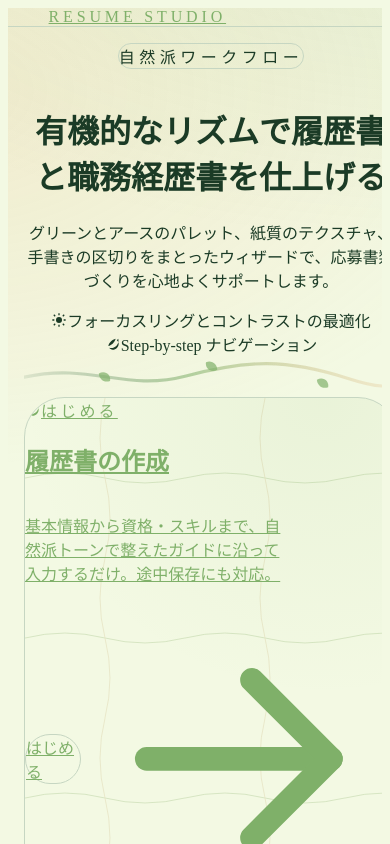
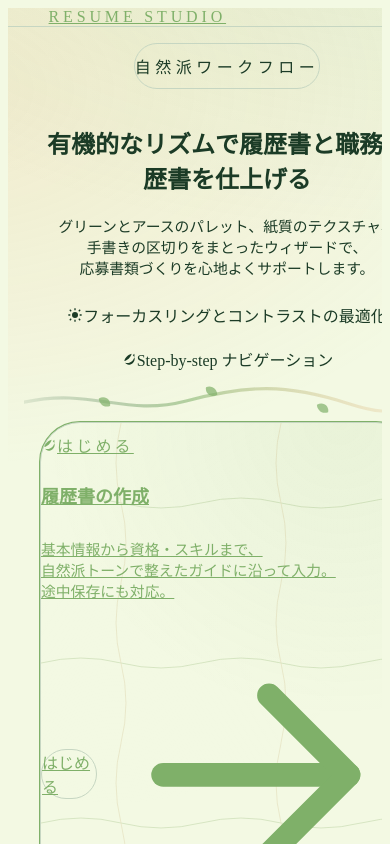
Before and after one commit to ANOSkdy/ai-robi, a Next.js app: page / in a window 390 px wide. Shown: the top 844 px of the page. Built offline with nearby package versions, Linux system fonts and the light colour scheme.

Commit message:
feat(ui): mobile-first stamp cards—fix text clipping & responsive type

```diff
--- a/app/globals.css
+++ b/app/globals.css
@@ -1,6 +1,30 @@
 @tailwind base;
 @tailwind components;
 @tailwind utilities;
+
+@layer utilities {
+  /* 日本語の改行最適化（単語途中でも落とせる） */
+  .text-anywhere {
+    overflow-wrap: anywhere;
+    word-break: keep-all;
+  }
+
+  /* 見出しの行長バランス（対応ブラウザでは効く） */
+  .text-balance {
+    text-wrap: balance;
+  }
+
+  .text-pretty {
+    text-wrap: pretty;
+  }
+
+  /* iOS ノッチの安全域 */
+  .safe-area-px {
+    padding-top: env(safe-area-inset-top);
+    padding-left: env(safe-area-inset-left);
+    padding-right: env(safe-area-inset-right);
+  }
+}
 
 :root {
   --brand-green1: 27 81 45;
--- a/app/page.tsx
+++ b/app/page.tsx
@@ -49,50 +49,54 @@ export default function HomePage() {
   const cards = [
     {
       title: '履歴書の作成',
-      description: '基本情報から資格・スキルまで、自然派トーンで整えたガイドに沿って入力するだけ。途中保存にも対応。',
+      description: '基本情報から資格・スキルまで、自然派トーンで整えたガイドに沿って入力。途中保存にも対応。',
       href: '/resume',
       icon: <LeafIcon width={16} height={16} aria-hidden />,
     },
     {
       title: '職務経歴書の作成',
-      description: '実績やスキルをステップごとに整理し、印象的な職務経歴書を完成。過去のエピソードもやさしく捕まえます。',
+      description: 'プロジェクトや成果を一歩ずつ整理。フォーカスリングとコントラストを最適化したUIで書きやすく。',
       href: '/work-history',
       icon: <DropletIcon width={16} height={16} aria-hidden />,
     },
   ];
 
   return (
-    <div className="relative grid gap-14">
-      <div className="relative mx-auto max-w-3xl text-center">
-        <span className="leaf-clip-a absolute -left-12 top-4 h-16 w-16 bg-brand-earth1/20" aria-hidden />
-        <span className="leaf-clip-b absolute -right-10 bottom-2 h-12 w-12 bg-brand-green2/20" aria-hidden />
-        <p className="inline-flex items-center gap-2 rounded-full border border-brand-green2/40 bg-white/70 px-4 py-2 text-xs font-semibold uppercase tracking-[0.28em] text-brand-green1">
+    <div className="safe-area-px relative flex flex-col gap-14 pb-16">
+      <section className="relative">
+        <div className="container mx-auto max-w-screen-md px-4 text-center sm:px-6">
+          <span className="leaf-clip-a absolute -left-8 top-4 h-14 w-14 bg-brand-earth1/20 sm:-left-12 sm:h-16 sm:w-16" aria-hidden />
+          <span className="leaf-clip-b absolute -right-6 bottom-4 h-10 w-10 bg-brand-green2/20 sm:-right-10 sm:h-12 sm:w-12" aria-hidden />
+          <p className="inline-flex min-h-[44px] items-center justify-center gap-2 rounded-full border border-brand-green2/40 bg-white/80 px-4 text-anywhere text-xs font-semibold uppercase tracking-[0.28em] text-brand-green1">
             自然派ワークフロー
           </p>
-        <h1 className="mt-6 text-4xl font-semibold tracking-tight text-brand-green1 sm:text-[2.75rem]">
+          <h1 className="mt-6 text-anywhere text-balance text-pretty font-semibold leading-tight text-brand-green1 [font-size:clamp(24px,6vw,40px)]">
             有機的なリズムで履歴書と職務経歴書を仕上げる
           </h1>
-        <p className="mt-4 text-base leading-relaxed text-brand-earth2/90">
+          <p className="mt-4 text-anywhere text-pretty leading-relaxed text-brand-earth2/90 [font-size:clamp(14px,3.8vw,18px)]">
             グリーンとアースのパレット、紙質のテクスチャ、手書きの区切りをまとったウィザードで、応募書類づくりを心地よくサポートします。
           </p>
           <div className="mt-6 flex flex-wrap justify-center gap-3 text-sm text-brand-green1">
-          <span className="inline-flex items-center gap-2 rounded-full bg-white/70 px-4 py-2">
+            <span className="inline-flex min-h-[44px] items-center gap-2 rounded-full bg-white/80 px-4 text-anywhere text-pretty">
               <SunIcon width={16} height={16} aria-hidden />
               フォーカスリングとコントラストの最適化
             </span>
-          <span className="inline-flex items-center gap-2 rounded-full bg-white/70 px-4 py-2">
+            <span className="inline-flex min-h-[44px] items-center gap-2 rounded-full bg-white/80 px-4 text-anywhere text-pretty">
               <LeafIcon width={16} height={16} aria-hidden />
               Step-by-step ナビゲーション
             </span>
           </div>
         </div>
+      </section>
 
       <OrganicDivider variant="vine" className="mx-auto max-w-4xl" />
 
-      <div className="grid gap-6 md:grid-cols-2">
+      <div className="container mx-auto max-w-screen-sm md:max-w-screen-md px-4 sm:px-6">
+        <div className="grid grid-cols-1 gap-4 sm:grid-cols-2 sm:gap-6">
           {cards.map((card) => (
             <StampCard key={card.title} {...card} />
           ))}
+        </div>
       </div>
 
       <p className="text-center text-sm text-brand-earth2/80">
--- a/components/StampCard.tsx
+++ b/components/StampCard.tsx
@@ -13,7 +13,7 @@ interface StampCardProps {
 
 export default function StampCard({ title, description, href, icon, ctaLabel = 'はじめる' }: StampCardProps) {
   const badge = (
-    <span className="inline-flex items-center gap-2 rounded-full bg-white/60 px-4 py-2 text-xs font-semibold uppercase tracking-[0.2em] text-brand-green1">
+    <span className="inline-flex min-h-[44px] items-center gap-2 rounded-full bg-white/70 px-4 text-anywhere text-pretty text-xs font-semibold uppercase tracking-[0.2em] text-brand-green1">
       {icon}
       <span>{ctaLabel}</span>
     </span>
@@ -22,30 +22,27 @@ export default function StampCard({ title, description, href, icon, ctaLabel = '
   return (
     <Link
       href={href}
-      className="group relative block overflow-hidden rounded-[2.5rem] border border-brand-green2/30 bg-paper p-8 shadow-lg transition-transform duration-300 hover:-translate-y-1 hover:shadow-2xl focus-visible:outline-none"
+      role="link"
+      aria-label={title}
+      className="group relative flex w-full flex-col gap-4 rounded-[2.5rem] border border-brand-green2/30 bg-paper p-5 shadow-lg ring-1 ring-black/5 transition-transform duration-200 hover:-translate-y-1 hover:shadow-2xl focus-visible:outline-none sm:p-7"
     >
-      <span className="pointer-events-none absolute -right-20 top-1/2 h-64 w-64 -translate-y-1/2 rounded-full bg-gradient-to-br from-brand-green2/40 via-brand-earth1/40 to-transparent blur-3xl transition-all duration-500 group-hover:-translate-y-[55%]" />
-      <span className="pointer-events-none absolute -left-12 -top-12 h-32 w-32 rotate-12 rounded-[4rem] bg-brand-green2/20 mix-blend-multiply blur-xl" />
-      <div className="relative grid gap-6">
-        <div className="flex items-start justify-between gap-6">
-          <div className="grid gap-3">
+      <span className="pointer-events-none absolute -right-24 top-1/2 h-64 w-64 -translate-y-1/2 rounded-full bg-gradient-to-br from-brand-green2/40 via-brand-earth1/40 to-transparent blur-3xl transition-all duration-500 group-hover:-translate-y-[55%]" aria-hidden />
+      <span className="pointer-events-none absolute -left-14 -top-14 h-32 w-32 rotate-12 rounded-[4rem] bg-brand-green2/20 mix-blend-multiply blur-xl" aria-hidden />
+
+      <div className="relative flex flex-col gap-4 text-brand-green1">
         {badge}
-            <h2 className="text-3xl font-semibold tracking-tight text-brand-green1 sm:text-[2.35rem]">
+        <h2 className="text-anywhere text-balance text-pretty font-semibold leading-snug [font-size:clamp(18px,4.6vw,28px)]">
           {title}
         </h2>
         {description ? (
-              <p className="max-w-[32ch] text-base leading-relaxed text-brand-earth2/90">
+          <p className="text-anywhere text-pretty leading-relaxed text-brand-earth2/90 [font-size:clamp(14px,3.8vw,17px)]">
             {description}
           </p>
         ) : null}
       </div>
-          <div className="leaf-clip-a relative hidden h-20 w-20 shrink-0 items-center justify-center overflow-hidden rounded-full bg-gradient-to-br from-brand-earth1/60 to-brand-green2/40 text-brand-green1 shadow-xl sm:flex">
-            <span className="leaf-clip-b absolute inset-1 bg-white/40" />
-            <span className="relative text-sm font-semibold tracking-widest text-brand-green1/80">GO</span>
-          </div>
-        </div>
-        <div className="flex items-center gap-3 text-sm font-medium text-brand-green1">
-          <span className="inline-flex h-10 items-center rounded-full border border-brand-earth2/40 bg-white/70 px-4 transition-colors duration-200 group-hover:border-brand-green2/50 group-hover:bg-brand-green2/15">
+
+      <div className="relative mt-auto flex items-center gap-3 text-sm font-medium text-brand-green1">
+        <span className="inline-flex min-h-[44px] items-center rounded-full border border-brand-earth2/40 bg-white/80 px-4 transition-colors duration-200 group-hover:border-brand-green2/50 group-hover:bg-brand-green2/15">
           {ctaLabel}
         </span>
         <svg
@@ -62,7 +59,6 @@ export default function StampCard({ title, description, href, icon, ctaLabel = '
           <path d="m13 6 6 6-6 6" />
         </svg>
       </div>
-      </div>
     </Link>
   );
 }
```
Lines whose indentation alone changed are shown as unchanged.
